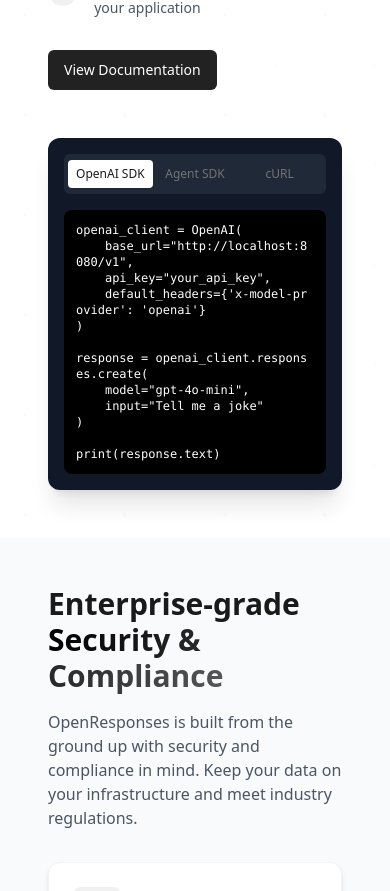
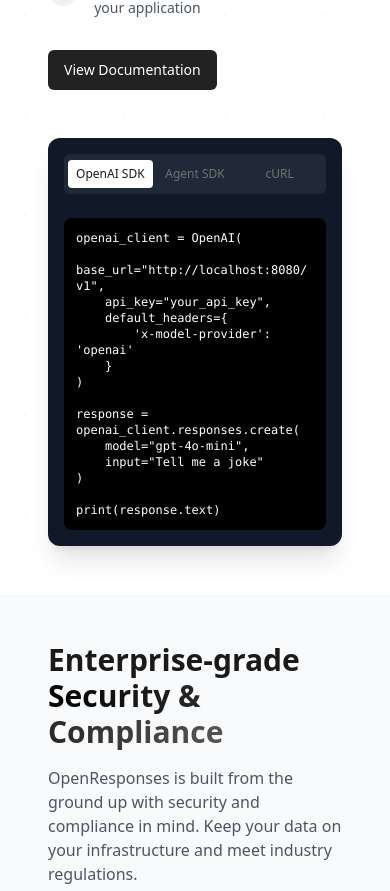
Before and after one commit to masaic-ai-platform/masaic-ai-website, a React (Vite) app: page / in a window 390 px wide. Shown: the part 3311-4202 px from the top of the page. Built offline with nearby package versions, Linux system fonts and the light colour scheme.

Commit message:
Fixed integration component responsive issue.

```diff
--- a/src/components/Integration.tsx
+++ b/src/components/Integration.tsx
@@ -5,7 +5,9 @@
   openai_sdk: `openai_client = OpenAI(
     base_url="http://localhost:8080/v1",
     api_key="your_api_key",
-    default_headers={'x-model-provider': 'openai'}
+    default_headers={
+        'x-model-provider': 'openai'
+    }
 )
 
 response = openai_client.responses.create(
@@ -18,16 +20,21 @@
   agent_sdk: `client = AsyncOpenAI(
     base_url="http://localhost:8080/v1",
     api_key="your_api_key",
-    default_headers={'x-model-provider': 'openai'}
+    default_headers={
+        'x-model-provider': 'openai'
+    }
 )
 
 agent = Agent(
     name="Assistant",
     instructions="You are a humorous poet.",
-    model=OpenAIResponsesModel(model="gpt-4o-mini", openai_client=client)
+    model=OpenAIResponsesModel(
+        model="gpt-4o-mini",
+        openai_client=client
+    )
 )
 
-response = await agent.run("Write a poem about coding")
+response = await agent.run("Write a poem")
 print(response)`,
 
   curl: `curl -X POST http://localhost:8080/v1/responses \\
@@ -98,22 +105,24 @@
           </div>
 
           <div className="lg:w-1/2 w-full animate-fade-in-right">
-            <div className="bg-gray-900 rounded-xl p-4 shadow-xl overflow-hidden">
+            <div className="bg-gray-900 rounded-xl p-4 shadow-xl">
               <Tabs defaultValue="openai_sdk" className="w-full">
                 <TabsList className="mb-4 bg-gray-800 border-gray-700 w-full grid grid-cols-3">
                   <TabsTrigger value="openai_sdk" className="text-xs sm:text-sm">OpenAI SDK</TabsTrigger>
                   <TabsTrigger value="agent_sdk" className="text-xs sm:text-sm">Agent SDK</TabsTrigger>
                   <TabsTrigger value="curl" className="text-xs sm:text-sm">cURL</TabsTrigger>
                 </TabsList>
+                <div className="overflow-hidden">
                   <TabsContent value="openai_sdk">
-                  <pre className="code-block text-xs sm:text-sm overflow-x-auto max-w-full">{codeSnippets.openai_sdk}</pre>
+                    <pre className="code-block text-xs sm:text-sm whitespace-pre-wrap break-words">{codeSnippets.openai_sdk}</pre>
                   </TabsContent>
                   <TabsContent value="agent_sdk">
-                  <pre className="code-block text-xs sm:text-sm overflow-x-auto max-w-full">{codeSnippets.agent_sdk}</pre>
+                    <pre className="code-block text-xs sm:text-sm whitespace-pre-wrap break-words">{codeSnippets.agent_sdk}</pre>
                   </TabsContent>
                   <TabsContent value="curl">
-                  <pre className="code-block text-xs sm:text-sm overflow-x-auto max-w-full">{codeSnippets.curl}</pre>
+                    <pre className="code-block text-xs sm:text-sm whitespace-pre-wrap break-words">{codeSnippets.curl}</pre>
                   </TabsContent>
+                </div>
               </Tabs>
             </div>
           </div>
--- a/src/index.css
+++ b/src/index.css
@@ -123,6 +123,10 @@
   }
 
   .code-block {
-    @apply font-mono text-xs sm:text-sm md:text-base rounded-lg p-3 sm:p-4 bg-black text-white overflow-x-auto whitespace-pre-wrap break-all sm:whitespace-pre sm:break-normal;
+    @apply font-mono text-xs sm:text-sm md:text-base rounded-lg p-3 sm:p-4 bg-black text-white overflow-x-auto;
+    line-height: 1.5;
+    word-break: break-word;
+    white-space: pre-wrap;
+    max-width: 100%;
   }
 }
```
Lines whose indentation alone changed are shown as unchanged.
